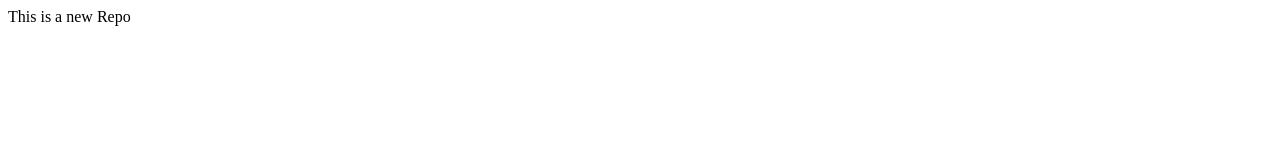
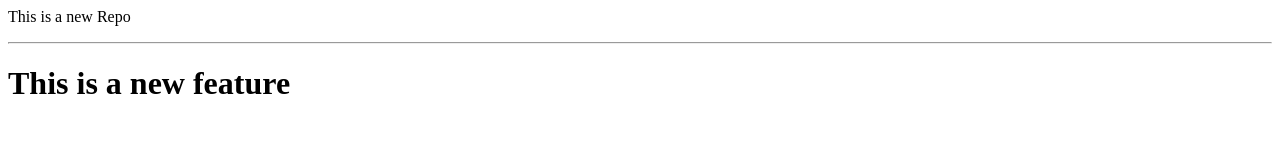
Before and after one commit to xyzkedar/LocalRepo, a plain HTML site: page index.html in a window 1280 px wide. Drawn offline with Linux system fonts and the light colour scheme.

Commit message:
Add new feature

```diff
--- a/index.html
+++ b/index.html
@@ -1 +1,3 @@
 <p> This is a new Repo </p>
+<hr>
+<h1>This is a new feature</h1>
```
